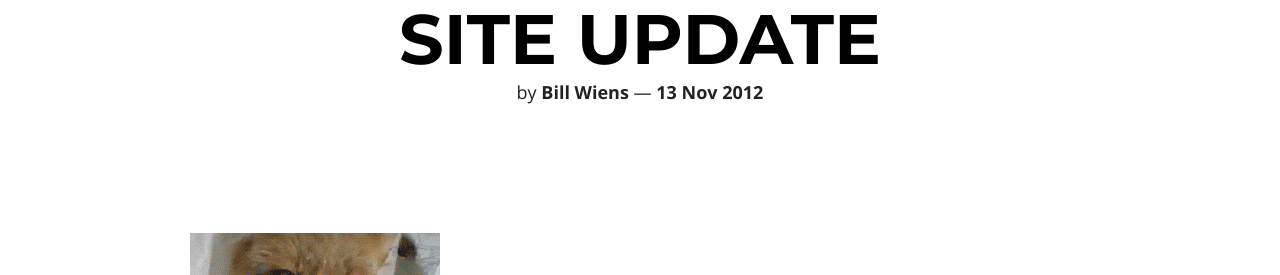
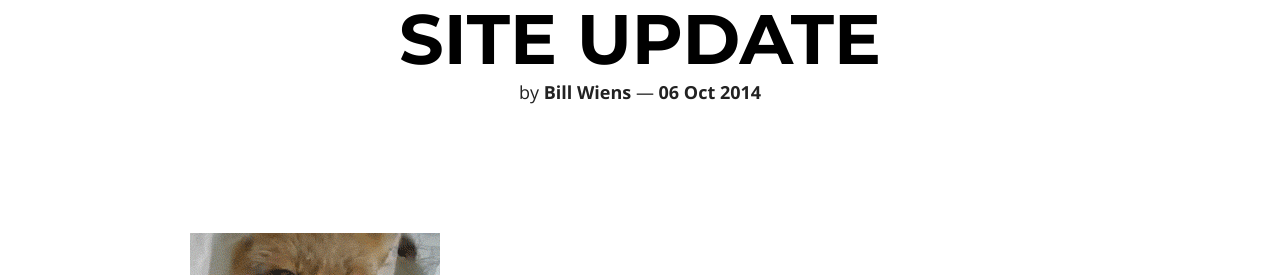
Before and after one commit to billputer/billwiens.com, a Jekyll site: the page built from _posts/2014-10-07-under-construction-site-update.markdown, in a window 1280 px wide. Shown: the part 296-571 px from the top of the page. Built offline with Jekyll 4.4.1, drawn with Linux system fonts in a browser that asks for light colours; nearby versions of some CDN libraries.

Commit message:
Updated under construction post.

```diff
--- a/_posts/2012-11-14-under-construction-site-update.markdown
+++ b/_posts/2014-10-07-under-construction-site-update.markdown
@@ -1,11 +1,10 @@
 ---
 author: billwiens
 comments: true
-date: 2012-11-14 06:23:54+00:00
+date: 2014-10-07 06:23:54+00:00
 layout: post
 slug: under-construction-site-update
 title: Under construction, site update
-wordpress_id: 285
 categories:
 - News
 post_format:
```
